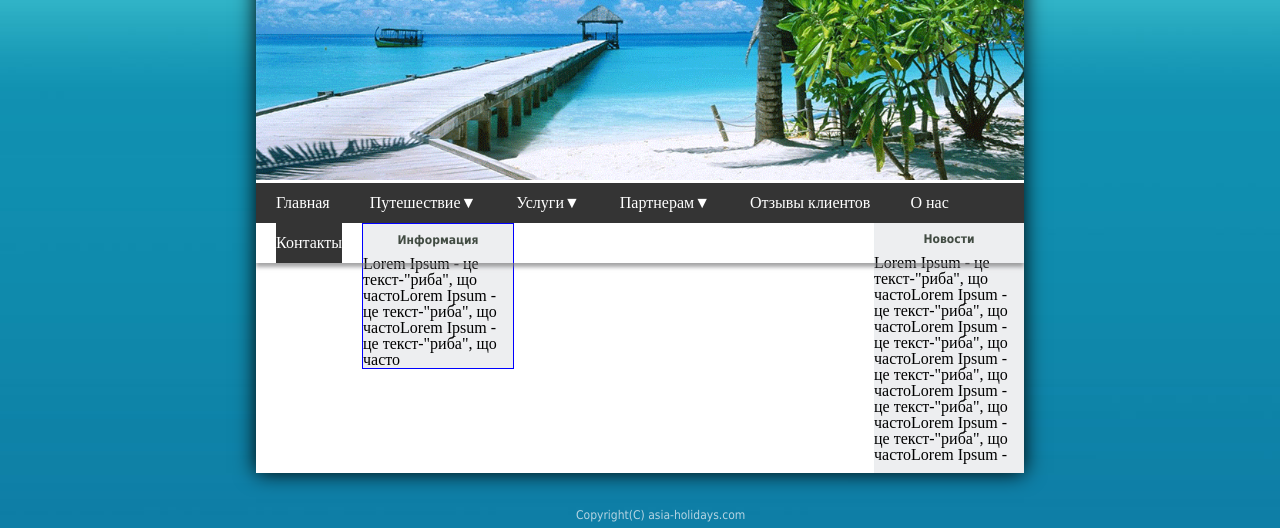
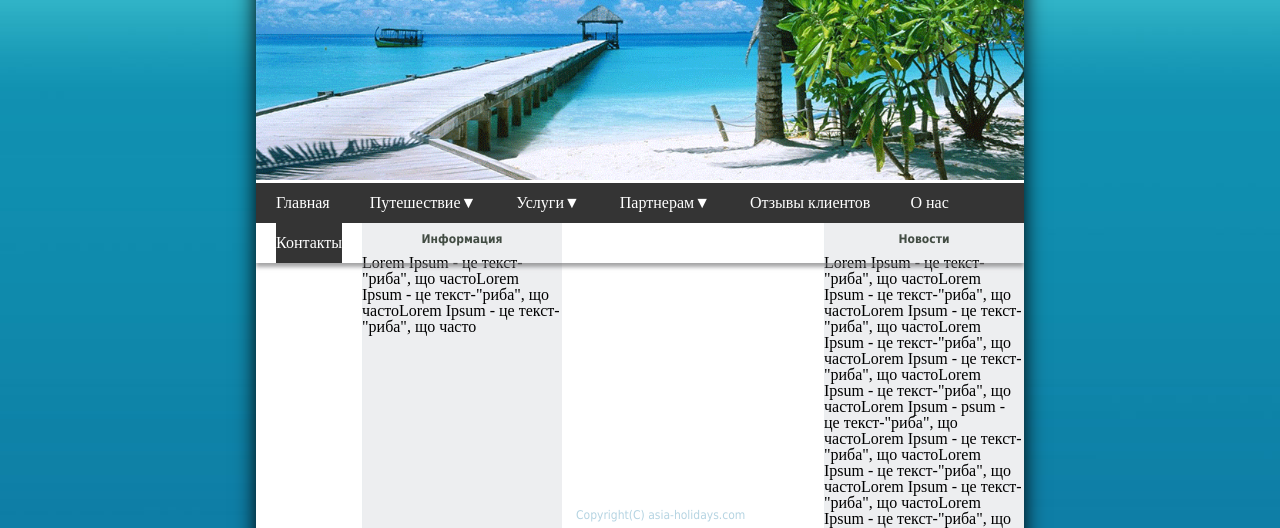
Before and after one commit to lora-vit/FrontendCourse, a plain HTML site: page lab-4/index.html in a window 1280 px wide. Shown: the part 269-797 px from the top of the page. Drawn offline with Linux system fonts and the light colour scheme.

Commit message:
second change

```diff
--- a/lab-4/css/style.css
+++ b/lab-4/css/style.css
@@ -130,23 +130,33 @@ ul.menu > li:hover > ul.submenu {
       display: block;
     }
     .block-left{
-width: 150px;
+      width: 200px;
       float: left;
-height: 100%;
- border: 1px solid blue;
-background: url(../img/grey-bground.png) repeat;
-background-size: 100%;
+      padding-bottom: 20000px;
+      margin-bottom: -20000px;
+      background: url(../img/grey-bground.png);
+      /*height: 100%; */
+      /* border: 1px solid blue; */
+
+      /*background: url(../img/grey-bground.png) repeat; */
+      /*background-size: 100%;*/
+      padding-bottom: 20000px;
+      margin-bottom: -20000px;
     }
     .block-middle{
 
       float: left;
+      padding-bottom: 20000px;
+      margin-bottom: -20000px;
     }
     .block-right{
-width: 150px;
-height: 100%;
+      width: 200px;
+      /*height: 100%;*/
       float: right;
       background: url(../img/grey-bground.png);
-padding-bottom: 10px;
+      padding-bottom: 20000px;
+      margin-bottom: -20000px;
+      /*padding-bottom: 10px;*/
     }
 /*ul.menu{
   list-style: none;
--- a/lab-4/index.html
+++ b/lab-4/index.html
@@ -72,6 +72,7 @@
   <div class="block-right">
    <p class="center-title">Новости</p>
    Lorem Ipsum - це текст-"риба", що частоLorem Ipsum - це текст-"риба", що частоLorem Ipsum - це текст-"риба", що частоLorem Ipsum - це текст-"риба", що частоLorem Ipsum - це текст-"риба", що частоLorem Ipsum - це текст-"риба", що частоLorem Ipsum -
+   psum - це текст-"риба", що частоLorem Ipsum - це текст-"риба", що частоLorem Ipsum - це текст-"риба", що частоLorem Ipsum - це текст-"риба", що частоLorem Ipsum - це текст-"риба", що частоLorem Ipsum - це текст-"риба", що частоLorem Ipsum - це текст-"риба", що частоLorem Ipsum - це текст-"риба", що частоLorem Ipsum - це текст-"риба", що частоLorem Ipsum - це 3434444444444444текст-"риба", що частоLorem I
  </div>
 </div>
 <p class="m-footer">Copyright(C) asia-holidays.com</p>
```
Lines whose indentation alone changed are shown as unchanged.
